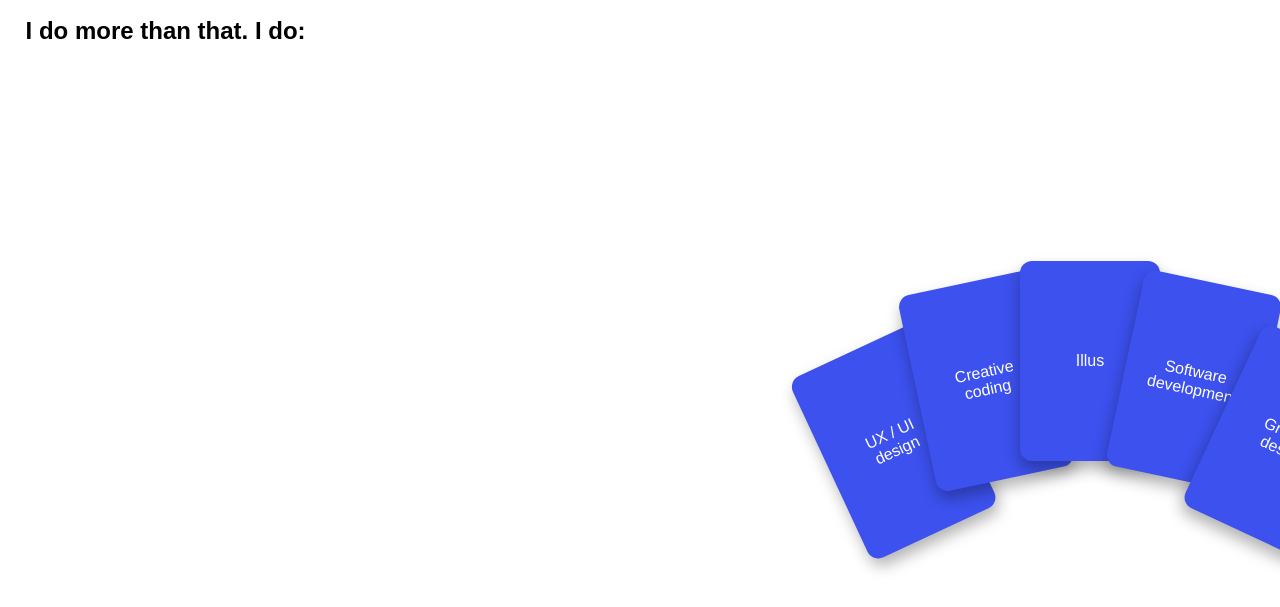
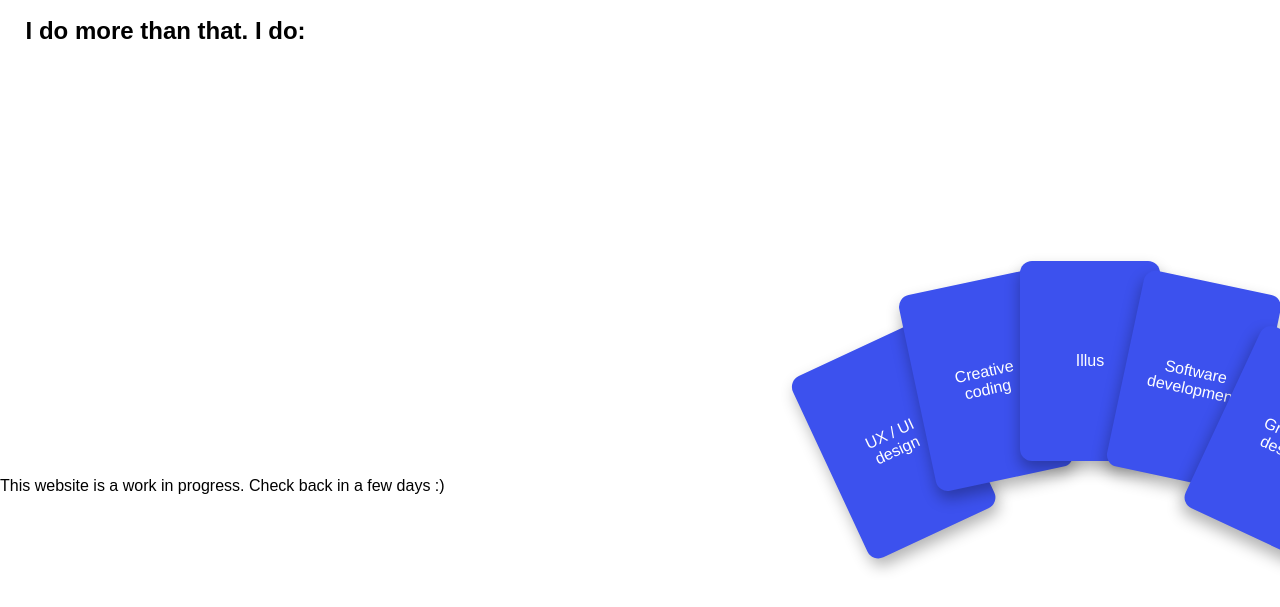
Before and after one commit to gunjaaaann/gunjaaaann.github.io, a plain HTML site: page index.html in a window 1280 px wide. Shown: the part 193-800 px from the top of the page. Drawn offline with Linux system fonts and the light colour scheme; a web font is replaced by a local one.

Commit message:
Update index.html

```diff
--- a/index.html
+++ b/index.html
@@ -2,7 +2,7 @@
 <html lang="en">
 <head>
   <meta charset="UTF-8" />
-  <title>Deck of Cards - Hover Lift</title>
+  <title>gunjanahluwalia</title>
 <link rel="stylesheet" href="https://use.typekit.net/mme6bmy.css">
 <link rel="stylesheet" href="styles.css">
 </head>
@@ -28,6 +28,7 @@
   <div class="card" onclick="location.href='about.html'">Graphic design</div>
 </div>
 
+<p>This website is a work in progress. Check back in a few days :)</p>
 
 <script src="script.js"></script>
 </body>
```
